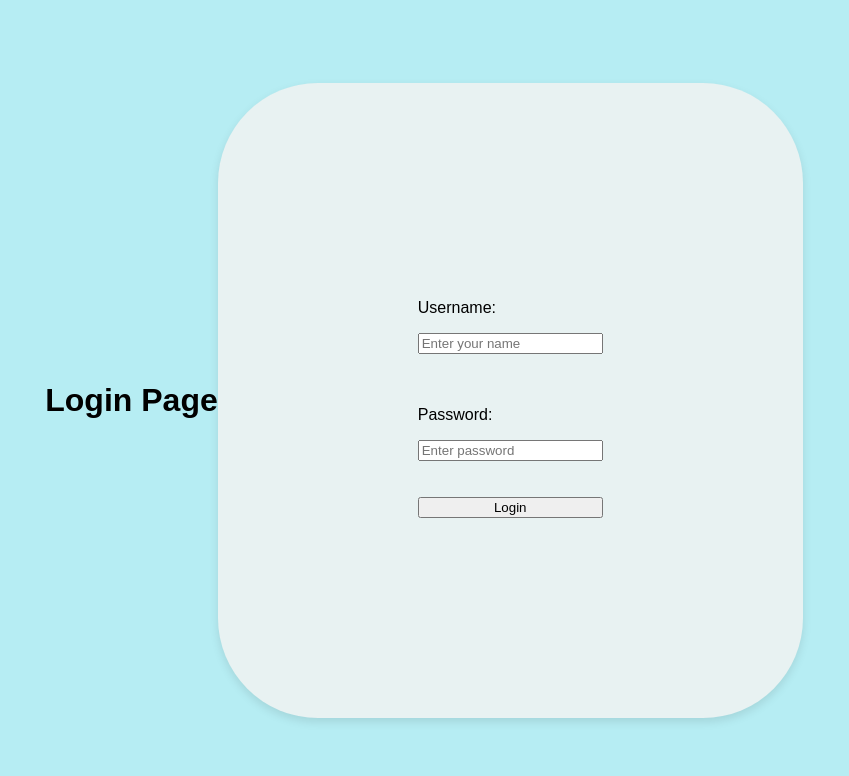
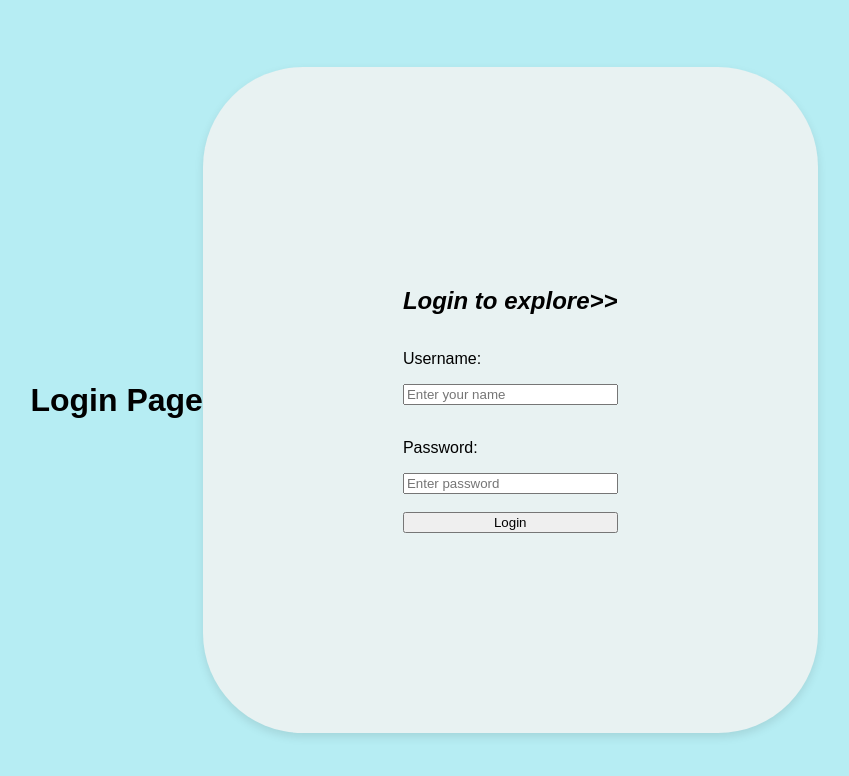
Before and after one commit to kiran18072009-ai/my-flask-app, a Flask app: page / in a window 1280 px wide. Shown: the top 776 px of the page, without its empty margins (216-1065 px from the left). Run offline with Flask 3, Linux system fonts and the light colour scheme.

Commit message:
Update login.html

```diff
--- a/templates/login.html
+++ b/templates/login.html
@@ -18,7 +18,7 @@
                 box-shadow: 0px 4px 10px rgba(0, 0, 0, 0.1);
                 display: flex;
                 flex-direction: column;
-                gap: 0.002px;
+                gap: 0.0002px;
 
 
             }
@@ -29,10 +29,11 @@
 
 
     <form method="POST">
+        <h2 style="font-style: italic;">Login to explore>></h2>
         <p>Username:</p>
-        <input type="text" name="username" placeholder="Enter your name" required><br><br>
+        <input type="text" name="username" placeholder="Enter your name" required><br>
         <p>Password:</p>
-        <input type="password" name="password" placeholder="Enter password" required><br><br>
+        <input type="password" name="password" placeholder="Enter password" required><br>
         <button type="submit">Login</button>
     </form>
 
```
